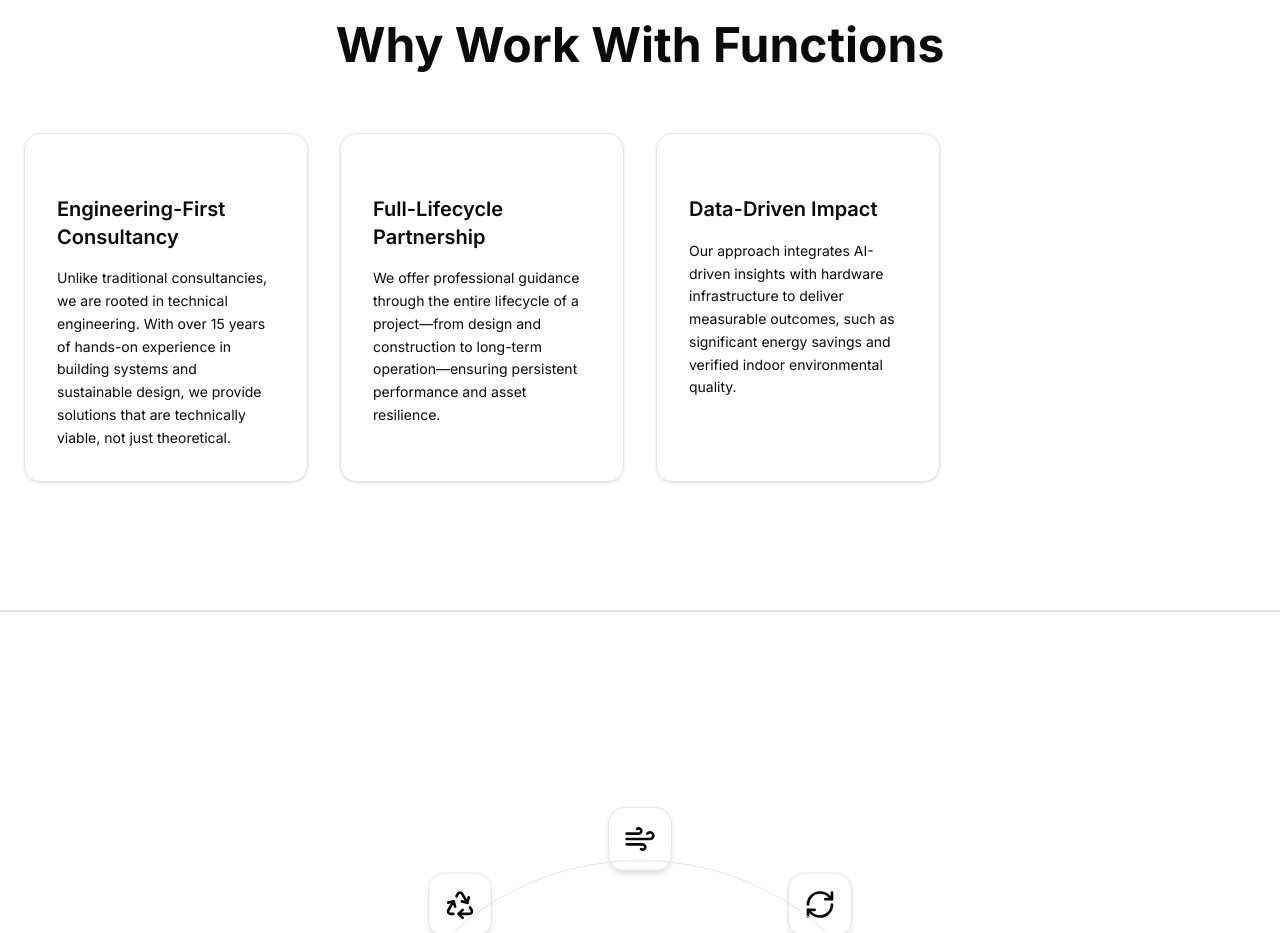
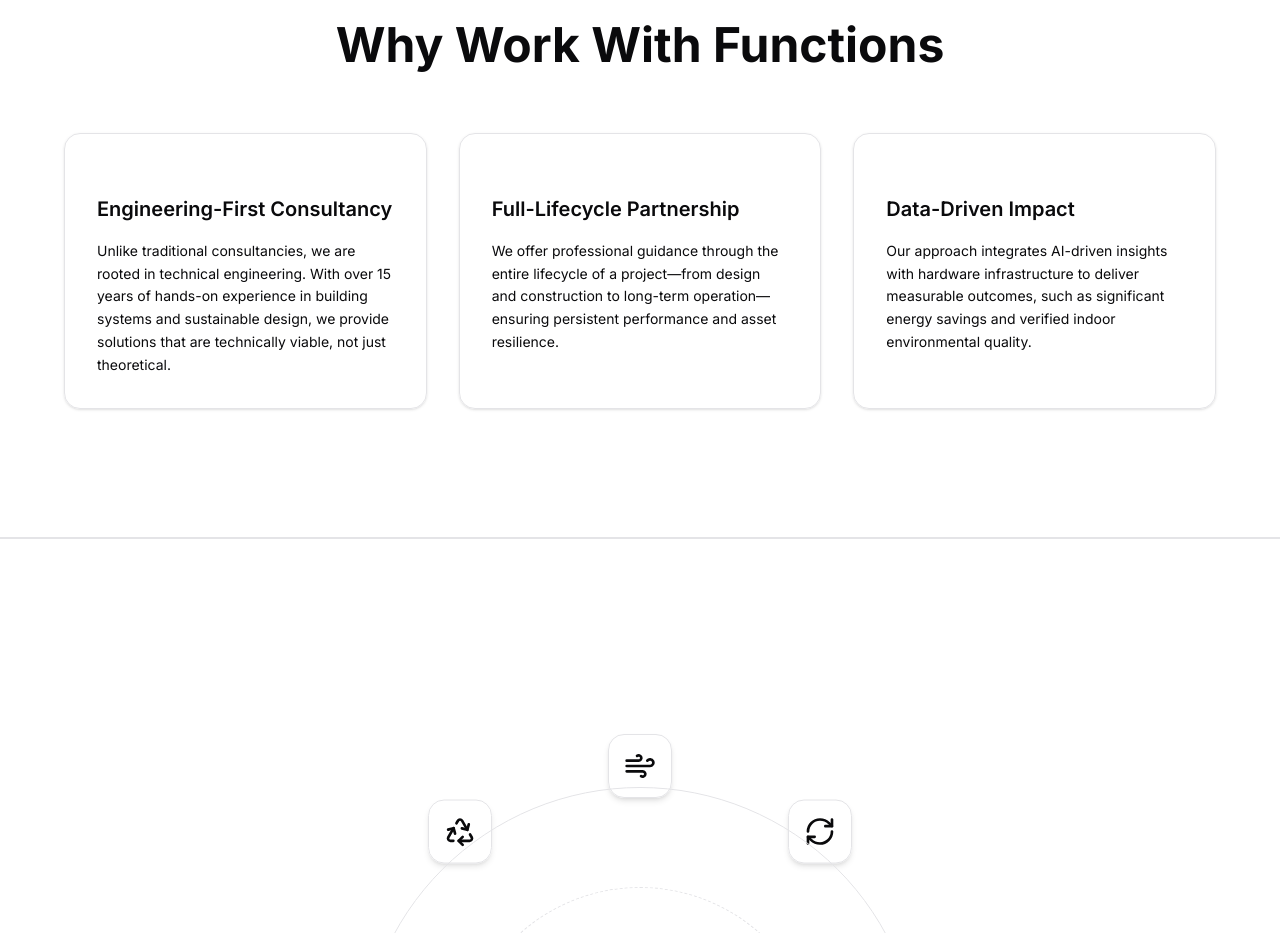
Before and after one commit to godlikeanyone/Functions-Website, a Next.js app: page /about in a window 1280 px wide. Shown: the part 1780-2713 px from the top of the page. Built offline with nearby package versions, Linux system fonts and the light colour scheme.

Commit message:
Update page.tsx

```diff
--- a/app/about/page.tsx
+++ b/app/about/page.tsx
@@ -318,7 +318,8 @@ export default function AboutPage() {
             {t.whywork.title}
           </motion.h2>
 
-          <div className="grid md:grid-cols-2 lg:grid-cols-4 gap-8 text-left">
+          {/* 修改点：将 lg:grid-cols-4 改为 lg:grid-cols-3，并添加 max-w-6xl mx-auto 确保比例协调 */}
+          <div className="grid grid-cols-1 md:grid-cols-3 gap-8 text-left max-w-6xl mx-auto">
             {t.whywork.items.map((item, i) => (
               <motion.div
                 key={i}
@@ -326,7 +327,7 @@ export default function AboutPage() {
                 whileInView={{ opacity: 1, y: 0 }}
                 viewport={{ once: true, amount: 0.2 }}
                 transition={{ duration: 0.6, delay: i * 0.15, ease: "easeOut" }}
-                className="rounded-2xl border border-border bg-card/50 p-8 shadow-sm hover:shadow-md hover:-translate-y-1 transition-all duration-300"
+                className="rounded-2xl border border-border bg-card/50 p-8 shadow-sm hover:shadow-md hover:-translate-y-1 transition-all duration-300 flex flex-col h-full"
               >
                 <div className="h-1.5 w-12 bg-gradient-to-r from-primary/80 to-primary/40 rounded-full mb-6"></div>
                 <h3 className="text-xl font-semibold mb-4 leading-snug">{item.title}</h3>
```
